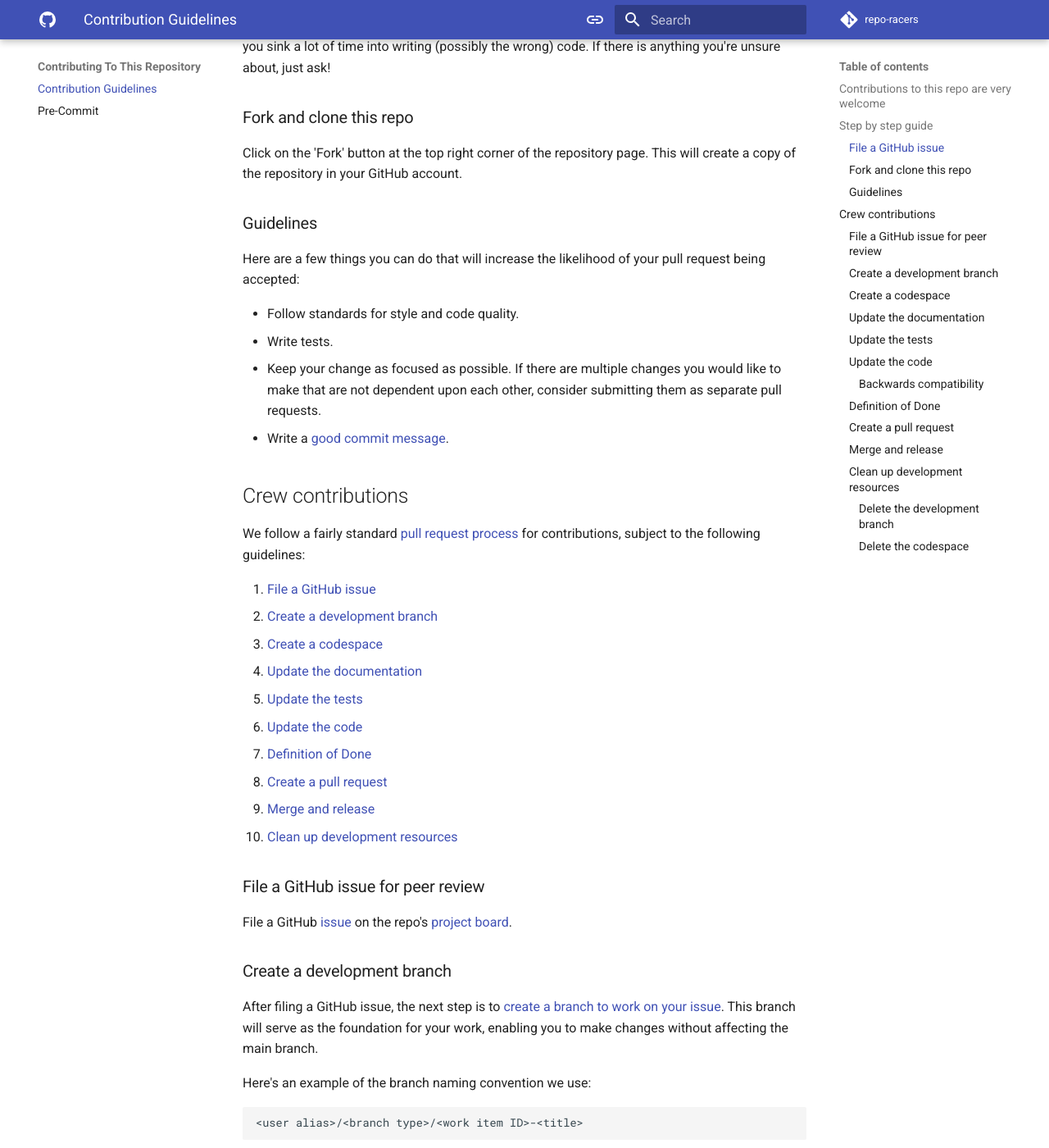
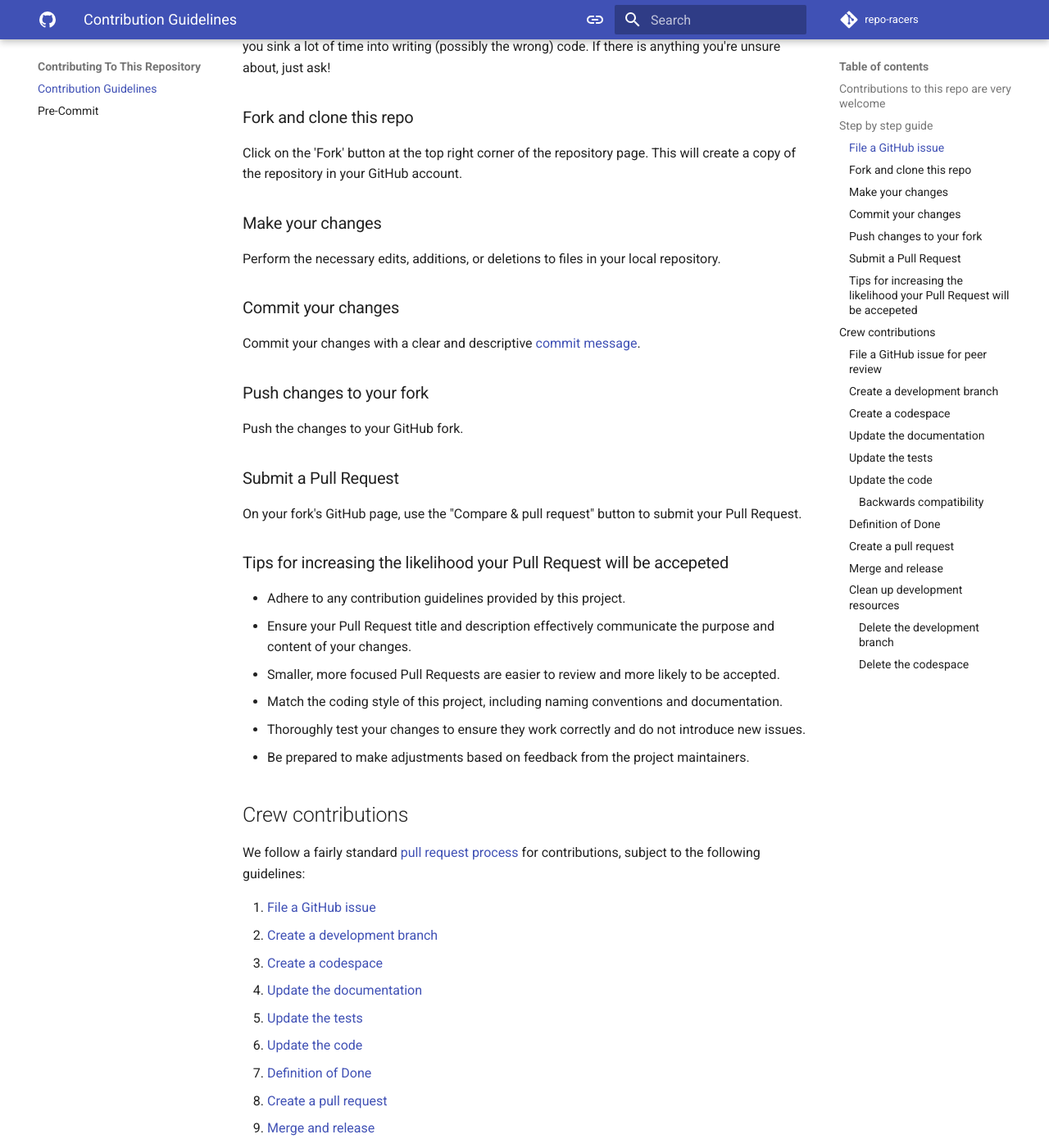
Before and after one commit to repo-racers/repo-racers, an MkDocs documentation site: the page built from docs/contributing/contribution_guidelines.md, in a window 1280 px wide and 1400 px high, scrolled down 608 px. Shown: the whole window at 82% size. Built offline with MkDocs 1.6.1 and Material for MkDocs 9.7.7, drawn with Linux system fonts in a browser that asks for light colours; comment, search, counter and statistics services are not loaded.

Commit message:
update contribution guidelines

```diff
--- a/docs/contributing/contribution_guidelines.md
+++ b/docs/contributing/contribution_guidelines.md
@@ -20,14 +20,30 @@ code. If there is anything you're unsure about, just ask!
 
 Click on the 'Fork' button at the top right corner of the repository page. This will create a copy of the repository in your GitHub account.
 
-### Guidelines
+### Make your changes
 
-Here are a few things you can do that will increase the likelihood of your pull request being accepted:
+Perform the necessary edits, additions, or deletions to files in your local repository.
 
-- Follow standards for style and code quality.
-- Write tests.
-- Keep your change as focused as possible. If there are multiple changes you would like to make that are not dependent upon each other, consider submitting them as separate pull requests.
-- Write a [good commit message](http://tbaggery.com/2008/04/19/a-note-about-git-commit-messages.html).
+### Commit your changes
+
+Commit your changes with a clear and descriptive [commit message](http://tbaggery.com/2008/04/19/a-note-about-git-commit-messages.html).
+
+### Push changes to your fork
+
+Push the changes to your GitHub fork.
+
+### Submit a Pull Request
+
+On your fork's GitHub page, use the "Compare & pull request" button to submit your Pull Request.
+
+### Tips for increasing the likelihood your Pull Request will be accepeted
+
+- Adhere to any contribution guidelines provided by this project.
+- Ensure your Pull Request title and description effectively communicate the purpose and content of your changes.
+- Smaller, more focused Pull Requests are easier to review and more likely to be accepted.
+- Match the coding style of this project, including naming conventions and documentation.
+- Thoroughly test your changes to ensure they work correctly and do not introduce new issues.
+- Be prepared to make adjustments based on feedback from the project maintainers.
 
 ## Crew contributions
 
```
